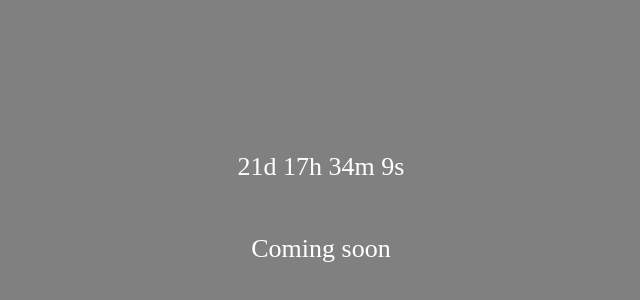
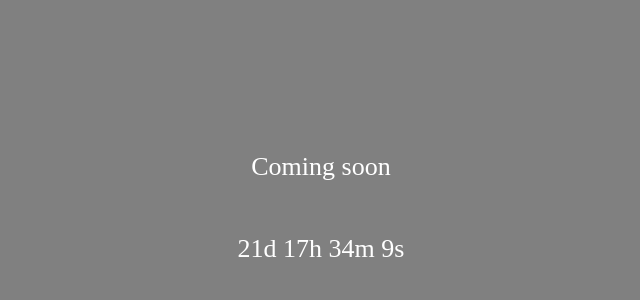
Before and after one commit to mkedir001/tester-page, a React (Create React App) app: page / in a window 1280 px wide. Shown: the part 192-492 px from the top of the page, without its empty margins (319-959 px from the left). Built offline with nearby package versions, Linux system fonts and the light colour scheme.

Commit message:
comming soon change

```diff
--- a/src/App.js
+++ b/src/App.js
@@ -16,8 +16,8 @@ componentDidMount = () => {
     return (
       <div className="App">
       <header className="App-header">
+      <p>Coming soon</p>
       <p id="countDown"></p>
-      <p>Coming soon</p>
       </header>
       </div>
       )
```
